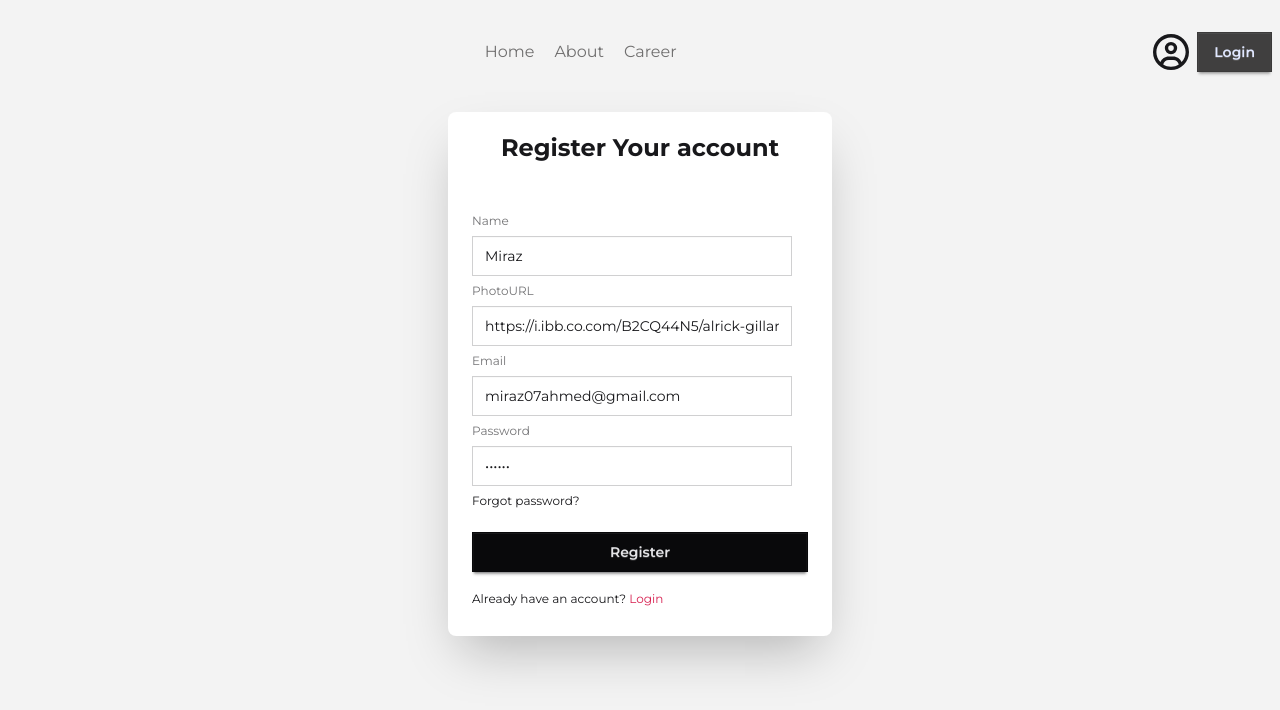
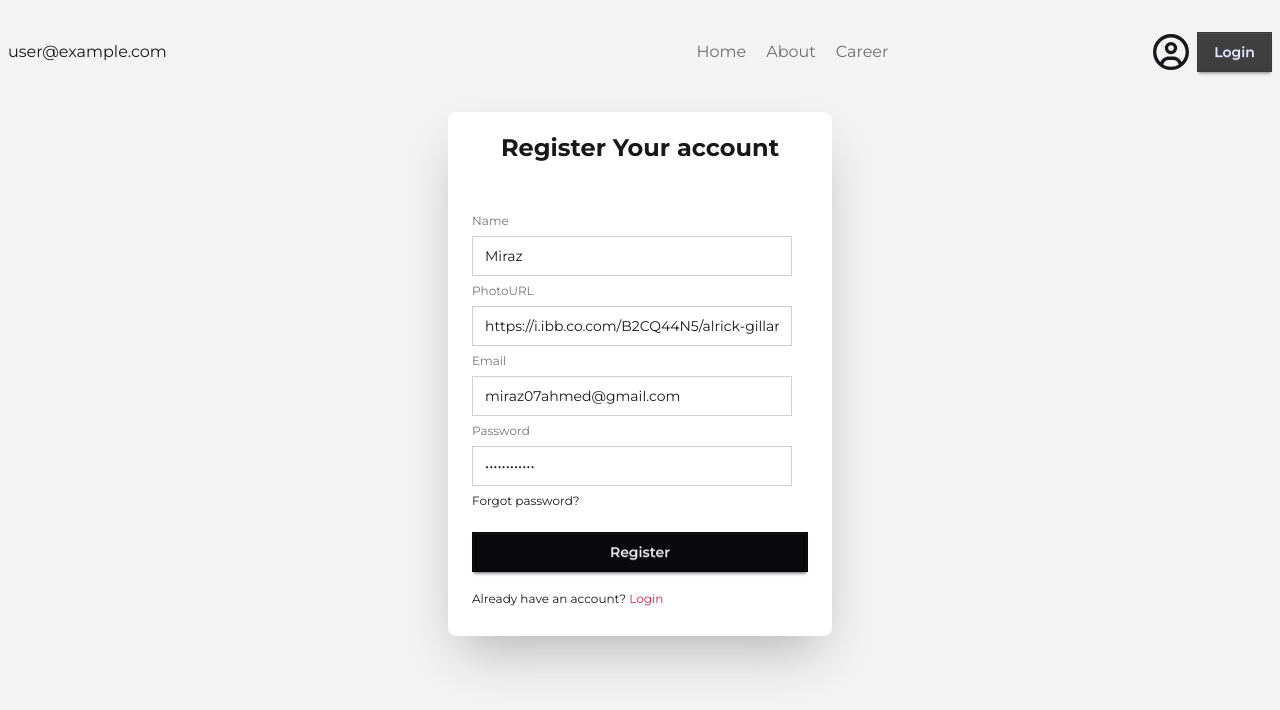
Before and after one commit to mirazahmeed/newspaper, a React app: page /auth/register in a window 1280 px wide. Shown: the top 710 px of the page. Built offline with nearby package versions, Linux system fonts and the light colour scheme; no server answers; sample sign-in values are in the browser's storage; the HTML template or start-up script is replaced by a standard one.

Commit message:
feat: Implement Firebase email/password registration and authentication state management, enhancing register form validation.

```diff
--- a/src/Pages/Login.jsx
+++ b/src/Pages/Login.jsx
@@ -10,6 +10,7 @@
 				</h2>
 				<div className="card-body">
 					<form className="fieldset">
+						{/* email */}
 						<label className="label">Email</label>
 						<input
 							type="email"
--- a/src/Pages/Register.jsx
+++ b/src/Pages/Register.jsx
@@ -1,7 +1,9 @@
-import React from "react";
+import React, { use } from "react";
 import { Link } from "react-router";
+import { AuthContext } from "../provider/AuthProvider";
 
 const Register = () => {
+	const { createUser, setUser } = use(AuthContext);
 	const handleRegister = (e) => {
 		e.preventDefault();
 		const form = e.target;
@@ -9,7 +11,15 @@
 		const photoURL = form.photoURL.value;
 		const email = form.email.value;
 		const password = form.password.value;
-		console.log(name, photoURL, email, password);
+		console.log({ name, photoURL, email, password });
+		createUser(email, password)
+			.then((result) => {
+				const user = result.user;
+				setUser(user);
+			})
+			.catch((error) => {
+				console.error(error.message);
+			});
 	};
 	return (
 		<div>
@@ -27,6 +37,7 @@
 							defaultValue={"Miraz"}
 							className="input rounded-none"
 							placeholder="Enter your name"
+							required
 						/>
 						{/* PhotoURL */}
 						<label className="label">PhotoURL</label>
@@ -38,6 +49,7 @@
 							}
 							className="input rounded-none"
 							placeholder="Enter your photo URL"
+							required
 						/>
 						{/* Email */}
 						<label className="label">Email</label>
@@ -47,15 +59,20 @@
 							defaultValue={"miraz07ahmed@gmail.com"}
 							className="input rounded-none"
 							placeholder="Enter your email"
+							required
 						/>
 						{/* Password */}
 						<label className="label">Password</label>
 						<input
 							type="password"
 							name="password"
-							defaultValue={"123456"}
+							defaultValue={"Mm11223344*#"}
 							className="input rounded-none"
 							placeholder="Enter your password"
+							required
+							minLength="8"
+							pattern="(?=.*\d)(?=.*[a-z])(?=.*[A-Z]).{8,}"
+							title="Password must be at least 8 characters long and contain at least one uppercase letter, one lowercase letter, and one number"
 						/>
 						<div>
 							<a className="link link-hover">Forgot password?</a>
--- a/src/provider/AuthProvider.jsx
+++ b/src/provider/AuthProvider.jsx
@@ -1,11 +1,32 @@
-import React, { createContext, useState } from "react";
+import React, { createContext, useEffect, useState } from "react";
+import {
+	createUserWithEmailAndPassword,
+	getAuth,
+	onAuthStateChanged,
+} from "firebase/auth";
+import app from "../firebase/firebase.config";
 const AuthContext = createContext();
 
+const auth = getAuth(app);
 const AuthProvider = ({ children }) => {
 	const [user, setUser] = useState(null);
+	console.log(user);
+
+	const createUser = (email, password) => {
+		return createUserWithEmailAndPassword(auth, email, password);
+	};
+
+	useEffect(() => {
+		const unsubscribe = onAuthStateChanged(auth, (currentUser) => {
+			setUser(currentUser);
+		});
+		return () => unsubscribe();
+	}, []);
+
 	const authData = {
 		user,
 		setUser,
+		createUser,
 	};
 	return <AuthContext value={authData}>{children}</AuthContext>;
 };
```
